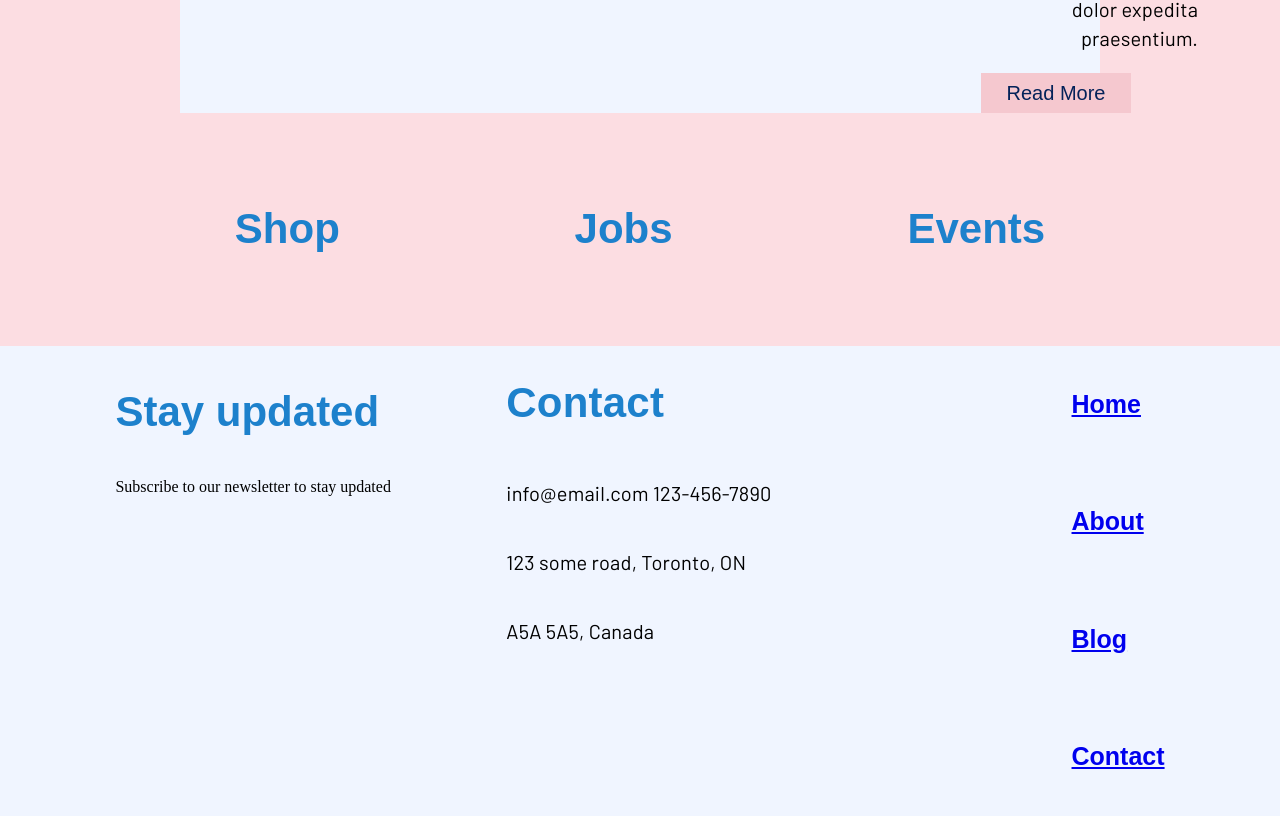
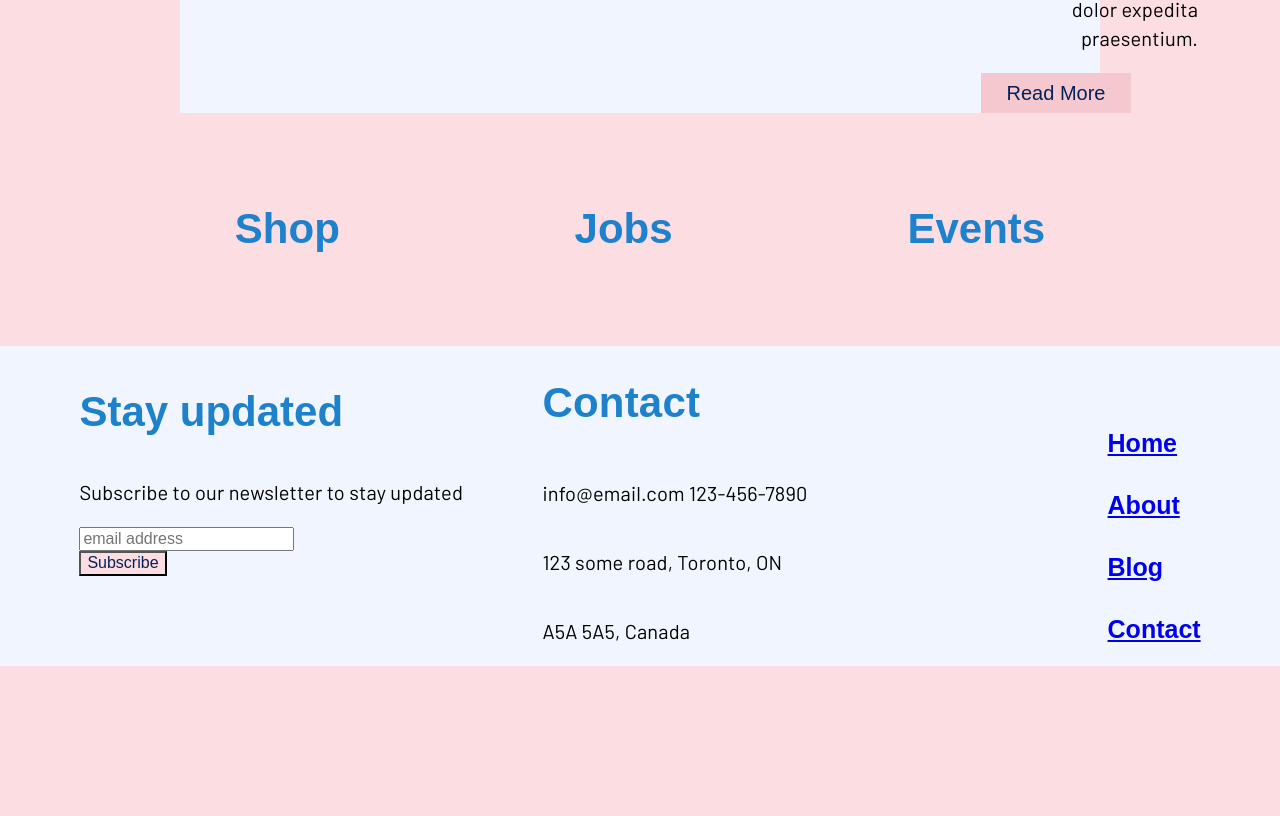
Before and after one commit to LucPasq/lucasPasqualoniAssignment1, a plain HTML site: page index.html in a window 1280 px wide. Shown: the part 4674-5490 px from the top of the page. After the commit the page ends 5340 px from the top, so only its background shows below. Drawn offline with Linux system fonts and the light colour scheme; a web font is replaced by a local one.

Commit message:
rough finish

```diff
--- a/index.html
+++ b/index.html
@@ -83,7 +83,9 @@
         <div>
             <h3>Stay updated</h3>
             <p>Subscribe to our newsletter to stay updated</p>
-            <div></div>
+            <div><label for="email"></label>
+                <input type="email" id="email" name="email" cols="50" placeholder="email address"></div>
+                 <button class="botSubmit">Subscribe</button>
         </div>
         <div class="footText">
             <div class="footInfo">
--- a/styles/sass/style.scss
+++ b/styles/sass/style.scss
@@ -200,15 +200,29 @@ h3{
 .footList{
     display:flex;
     flex-direction: column;
-    justify-content: flex-start;
+    justify-content: flex-end;
     align-items:flex-start;
-    list-style: none;
     margin-left: 300px;
     font-family:'Emblema One', sans-serif ;
 
 }
 
-h6{
+p{
+    font-family:'Barlow', sans-serif;
+    font-size: 20px;
+    line-height:29px;
+    letter-spacing: 0.2px;
+}
+
+h6 a{
     font-size: 25px;
     line-height: 1px;
+    list-style: none;
 }
+
+.botSubmit{
+    color: $marineColor;
+    background-color:$lightPinkColor;
+    font-family: 'Emblema One', sans-serif ;
+
+}
```
Also changed, not shown: styles/style.css.
